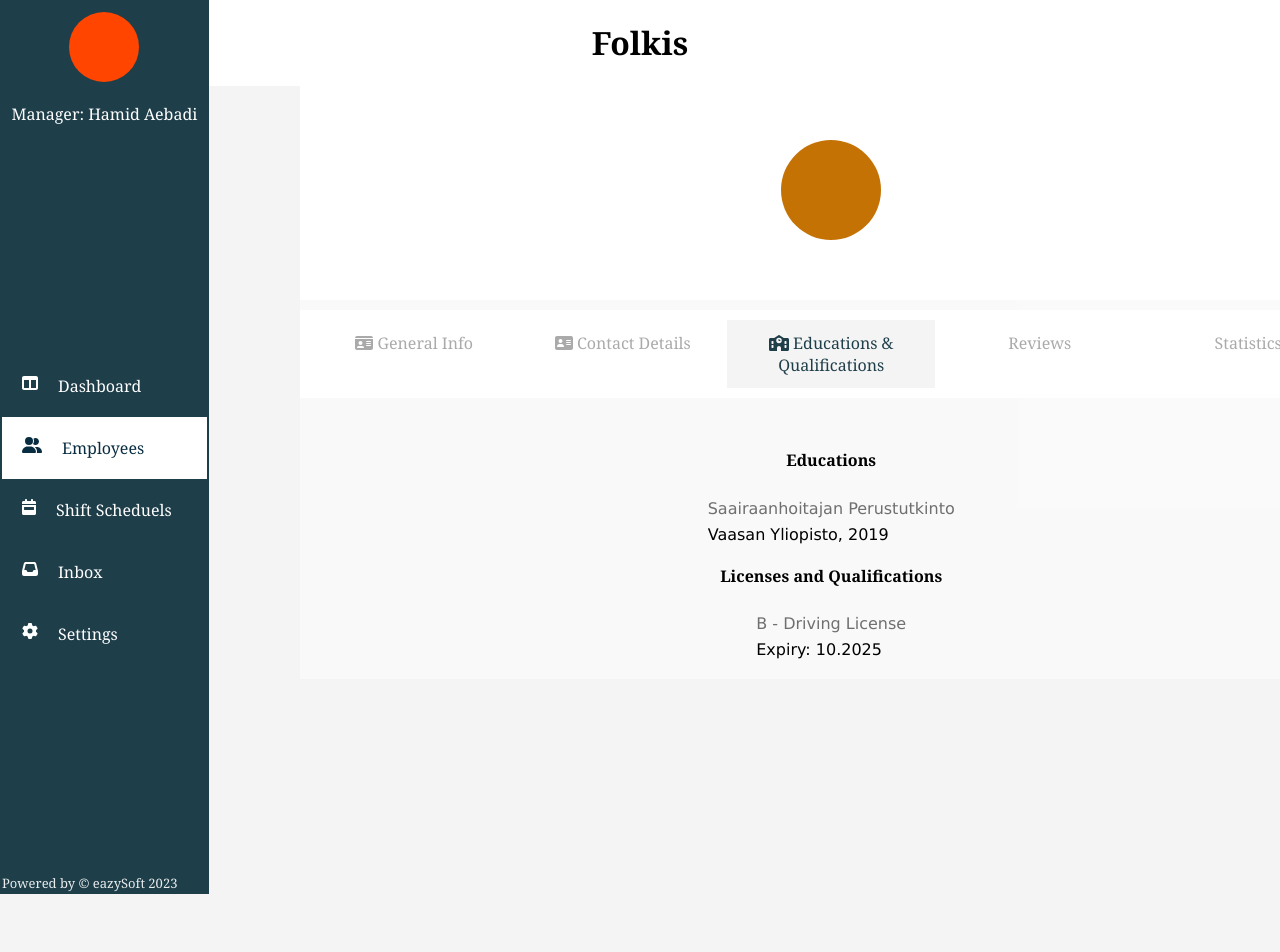
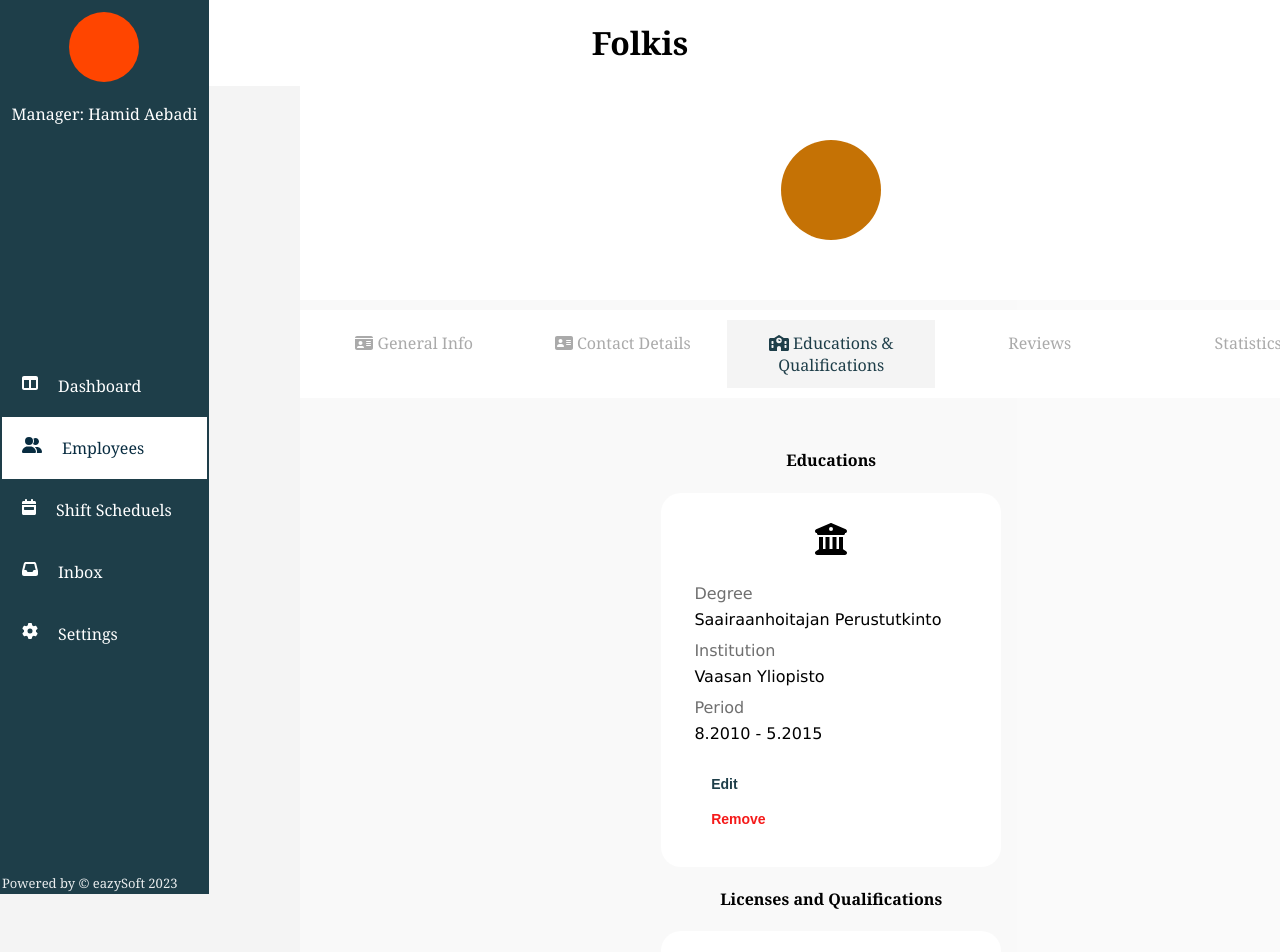
Before and after one commit to hamidaebadi/folkis, a React (Create React App) app in the folder client/: page /workers/view/1/skills-qualifications in a window 1280 px wide. Shown: the top 952 px of the page. Before the commit the page ends 800 px from the top, so only its background shows below. Built offline with nearby package versions, Linux system fonts and the light colour scheme; the HTML template or start-up script is replaced by a standard one.

Commit message:
Add new Card-components for better desiging and code refactoring

```diff
--- /dev/null
+++ b/client/src/components/Cards/CertificateCard.tsx
@@ -0,0 +1,34 @@
+import React from 'react';
+import { Qualification } from '../../types';
+import { FontAwesomeIcon } from '@fortawesome/react-fontawesome';
+import { faCertificate } from '@fortawesome/free-solid-svg-icons';
+import InfoLabel from '../Labels/InfoLabel';
+import Button from '../Button/Button';
+
+const CertificateCard = ({license}:{license: Qualification}) => {
+    return(
+        <div className='license-item-card'>
+            <header>
+                <FontAwesomeIcon icon={faCertificate} size='2xl'/>
+            </header>
+            <section>
+                <div>
+                    <InfoLabel title='Certificate Title'>
+                        {license.qualification_title}
+                    </InfoLabel>
+                </div>
+                <div>
+                    <InfoLabel title='Expiry'>
+                        {license.month_expiration}.{license.year_expiration}
+                    </InfoLabel>
+                </div>
+            </section>
+            <footer>
+                <Button type='button' className='btn-primary-sm'>Edit</Button>
+                <Button type='button' className='btn-danger-sm'>Remove</Button>
+            </footer>
+        </div>
+    )
+}
+
+export default CertificateCard;
--- /dev/null
+++ b/client/src/components/Cards/EducationItemCard.tsx
@@ -0,0 +1,39 @@
+import React from 'react';
+import { Education } from '../../types';
+import { FontAwesomeIcon } from '@fortawesome/react-fontawesome';
+import { faBuildingColumns } from '@fortawesome/free-solid-svg-icons';
+import Button from '../Button/Button';
+import InfoLabel from '../Labels/InfoLabel';
+
+const EducationItemCard = ({educationItem} : {educationItem: Education}) => {
+    return(
+        <div className='education-item-card'>
+            <header>
+            <FontAwesomeIcon icon={faBuildingColumns} size='2xl'/>
+            </header>
+            <section>
+                <div>
+                    <InfoLabel title='Degree'>
+                    {educationItem.title}
+                    </InfoLabel>
+                </div>
+                <div>
+                    <InfoLabel title='Institution'>
+                    {educationItem.institution_name}
+                    </InfoLabel>
+                </div>
+                <div>
+                    <InfoLabel title='Period'>
+                    {educationItem.start.getMonth()}.{educationItem.start.getFullYear()} - {educationItem.end.getMonth()}.{educationItem.end.getFullYear()}
+                    </InfoLabel>
+                </div>
+            </section>
+            <footer>
+                <Button type='button' className='btn-primary-sm'>Edit</Button>
+                <Button type='button' className='btn-danger-sm'>Remove</Button>
+            </footer>
+        </div>
+    )
+}
+
+export default EducationItemCard;
--- a/client/src/components/Forms/NewEmployeeForm.tsx
+++ b/client/src/components/Forms/NewEmployeeForm.tsx
@@ -33,7 +33,9 @@ const NewEmployeeForm = () => {
             id: uuidv4(),
             title: formState.values.education_title,
             institution_name: formState.values.institution_name,
-            graduation_year: formState.values.graduation_year
+            graduation_year: formState.values.graduation_year,
+            start: new Date(),
+            end: new Date()
         }
         setEducations(educations.concat(educationObj))
         formState.values.education_title='';
--- a/client/src/initialDatas.ts
+++ b/client/src/initialDatas.ts
@@ -30,7 +30,9 @@ export const testEmployees: EmployeeData[] = [
                 id: 'ed1',
                 title: 'Saairaanhoitajan Perustutkinto',
                 institution_name: 'Vaasan Yliopisto',
-                graduation_year: '2019'
+                graduation_year: '2019',
+                start: new Date('September 1 2010'),
+                end: new Date('June 30 2015')
             }
         ],
         qualifications: [
@@ -55,5 +57,72 @@ export const testEmployees: EmployeeData[] = [
             performance_scores: '100',
         }
 
+    },
+
+    {
+        id: '2',
+        general_info: {
+            first_name: 'Mortta',
+            last_name: 'Magen',
+            personnel_code: 'MoMg',
+            department: 'Kultajousi',
+            role: 'Nurse',
+            status: 'AVAILABLE',
+            birthday: new Date('December 15 1990'),
+            base_salary: '16',
+            employment_date: new Date('April 20 2015')
+        },
+        contact_info: {
+            phone_main: '0464345353',
+            phone_secondary: '0465460500',
+            email: 'mortta.mogen@yahoo.com',
+            address: {
+                street: 'Hietapellontie 4 B',
+                postal_code: '00700',
+                city: 'Helsinki',
+                country: 'Suomi'
+            }
+        },
+        educations:[
+            {
+                id: 'ed1',
+                title: 'Saairaanhoitajan Perustutkinto',
+                institution_name: 'Vaasan Yliopisto',
+                graduation_year: '2019',
+                start: new Date('September 01 2010'),
+                end: new Date('June 30 2013')
+            },
+            {
+                id: 'ed2',
+                title: 'Pysokologian kandidaatti',
+                institution_name: 'University of Lappeenranta',
+                graduation_year: '2010',
+                start: new Date('September 01 2016'),
+                end: new Date('June 30 2021')
+            }
+        ],
+        qualifications: [
+            {
+                id: 'qual1',
+                qualification_title: 'First-aid Care',
+                month_expiration: '2',
+                year_expiration: '2026',
+            },
+            {
+                id: 'qual2',
+                qualification_title: 'B - Driving License',
+                month_expiration: '6',
+                year_expiration: '2024',
+            }
+        ],
+        reveiws: [
+
+        ],
+        statistics:{
+            worked_hours: '3434002',
+            total_leave_days: '1800',
+            performance_scores: '96',
+        }
+
     }
 ]
--- a/client/src/main.css
+++ b/client/src/main.css
@@ -414,8 +414,7 @@ input.text-input{
     -webkit-user-select: none;
     vertical-align: middle;
 }
-.btn-danger-sm:hover,
-.btn-danger-sm:focus{
+.btn-danger-sm:hover{
     background-color: rgb(245, 26, 26);
     color: white;
 }
@@ -544,3 +543,32 @@ input.text-input{
     -moz-border-radius: 30px 0px 36px 0px;
     background-color: white;
 }
+
+/*Education Item Card*/
+.education-item-card,
+.license-item-card{
+    display: flex;
+    background-color: white;
+    flex-direction: column;
+    padding: 20px;
+    border: 0;
+    border-radius: 20px;
+    min-width: 300px;
+    width: auto;
+}
+.education-item-card>header, section, footer,
+.license-item-card > header, section, footer{
+    display: flex;
+    flex-direction: column;
+    padding: 10px;
+}
+
+.education-item-card>section > div{
+    padding: 0.2em;
+}
+
+.empl-education-page{
+    display: flex;
+    gap: 20px;
+    flex-wrap: wrap;
+}
--- a/client/src/pages/Employee/EmployeeSkills.tsx
+++ b/client/src/pages/Employee/EmployeeSkills.tsx
@@ -1,27 +1,24 @@
 import React, {useContext} from 'react';
-import InfoLabel from '../../components/Labels/InfoLabel';
 import { EmployeeData } from '../../contexts/EmployeeData';
 import { Education, Qualification } from '../../types';
+import EducationItemCard from '../../components/Cards/EducationItemCard';
+import CertificateCard from '../../components/Cards/CertificateCard';
 
 const EmployeeSkills = () => {
     const employee = useContext(EmployeeData)
     return(
         <>
         <h4>Educations</h4>
-        <div className='general-view-info'>
+        <div className='empl-education-page'>
             {employee.educations.map((edu: Education) => (
-                <InfoLabel key={edu.id} title={edu.title}>
-                 {edu.institution_name}, {edu.graduation_year}
-                </InfoLabel>
+                <EducationItemCard key={edu.id} educationItem={edu}/>
             ))}
         </div>
 
         <h4>Licenses and Qualifications</h4>
-        <div className='general-view-info'>
+        <div className='empl-education-page'>
             {employee.qualifications.map((qual: Qualification) => (
-                <InfoLabel key={qual.id} title={qual.qualification_title}>
-                 Expiry: {qual.month_expiration}.{qual.year_expiration}
-                </InfoLabel>
+                <CertificateCard key={qual.id} license={qual}/>
             ))}
         </div>
         </>
--- a/client/src/types.ts
+++ b/client/src/types.ts
@@ -52,6 +52,8 @@ export interface Education{
     title: string;
     institution_name: string;
     graduation_year: string;
+    start: Date;
+    end: Date;
 }
 
 export interface Qualification{
```
Also changed, not shown: client/src/components/Cards/AddressDetailsCard.tsx (added, +49 -0 lines), client/src/components/Cards/ContactDetailsCard.tsx (added, +40 -0 lines), 1 other file (tests, documents, lock files or other folders).
